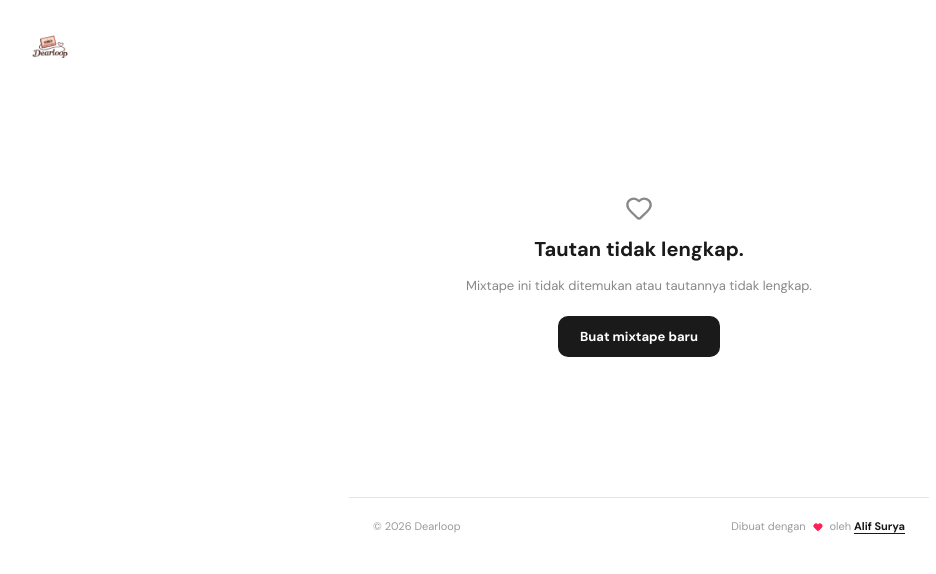
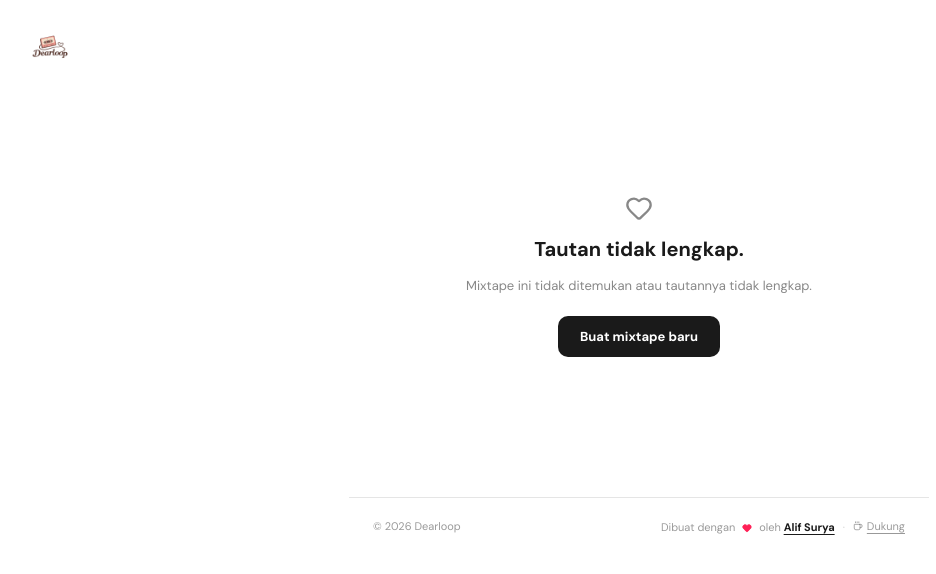
Before and after one commit to alifsurya2710/Dearloop, a Next.js app: page /listen in a window 1280 px wide. Shown: the top 574 px of the page, without its empty margins (1-937 px from the left). Built offline with nearby package versions, Linux system fonts and the light colour scheme.

Commit message:
first commit bos4

```diff
--- a/app/page.tsx
+++ b/app/page.tsx
@@ -924,6 +924,7 @@ export default function Home() {
   const [share, setShare]       = useState("");
   const [copied, setCopied]     = useState(false);
   const [error, setError]       = useState("");
+  const [isDonationOpen, setIsDonationOpen] = useState(false);
 
   function update<K extends keyof Mixtape>(key: K, value: Mixtape[K]) {
     setTape(prev => ({ ...prev, [key]: value }));
@@ -1010,8 +1011,18 @@ export default function Home() {
             >
               Alif Surya
             </a>
+            <span style={{ margin: "0 8px", opacity: 0.5 }}>·</span>
+            <button
+              onClick={() => setIsDonationOpen(true)}
+              className="creator-link"
+              style={{ display: "inline-flex", alignItems: "center", cursor: "pointer", background: "none", border: "none", padding: 0, font: "inherit", color: "inherit" }}
+            >
+              <Coffee size={10} style={{ marginRight: "4px" }} />
+              Dukung
+            </button>
           </span>
         </footer>
+        <DonationModal isOpen={isDonationOpen} onClose={() => setIsDonationOpen(false)} />
       </div>
     );
   }
--- a/components/dearloop.tsx
+++ b/components/dearloop.tsx
@@ -1,8 +1,10 @@
 "use client";
 import Link from "next/link";
-import { Heart, Music } from "lucide-react";
+import { useState } from "react";
+import { Heart, Music, Coffee } from "lucide-react";
 import { CassetteSVG, CassetteCase } from "@/components/cassette";
 import type { Mixtape } from "@/lib/mixtape";
+import { DonationModal } from "./DonationModal";
 
 export function Header() {
   return (
@@ -15,7 +17,10 @@ export function Header() {
 }
 
 export function Footer() {
+  const [isDonationOpen, setIsDonationOpen] = useState(false);
+
   return (
+    <>
       <footer className="listen-footer">
         <span>© 2026 Dearloop</span>
         <span>
@@ -28,8 +33,19 @@ export function Footer() {
           >
             Alif Surya
           </a>
+          <span style={{ margin: "0 8px", opacity: 0.5 }}>·</span>
+          <button
+            onClick={() => setIsDonationOpen(true)}
+            className="creator-link"
+            style={{ display: "inline-flex", alignItems: "center", cursor: "pointer", background: "none", border: "none", padding: 0, font: "inherit", color: "inherit" }}
+          >
+            <Coffee size={10} style={{ marginRight: "4px" }} />
+            Dukung
+          </button>
         </span>
       </footer>
+      <DonationModal isOpen={isDonationOpen} onClose={() => setIsDonationOpen(false)} />
+    </>
   );
 }
 
```
Lines whose indentation alone changed are shown as unchanged.
